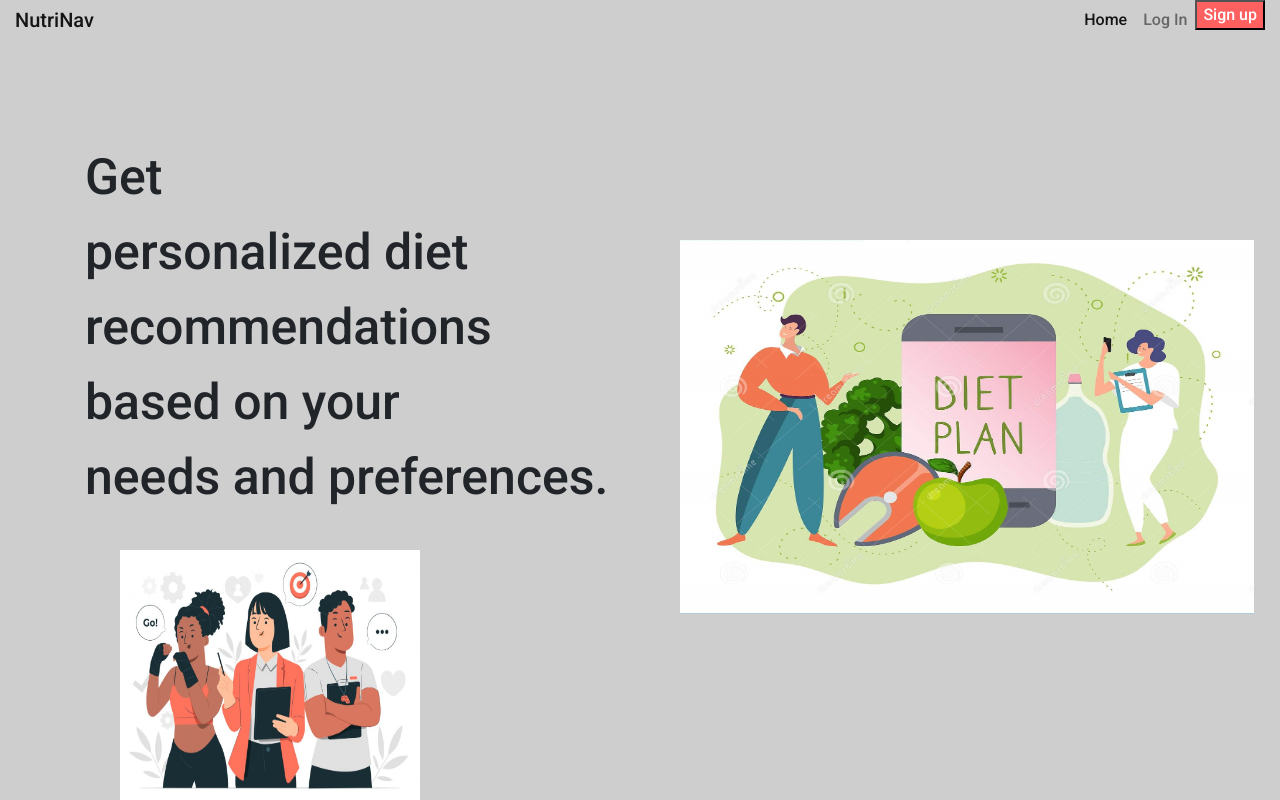
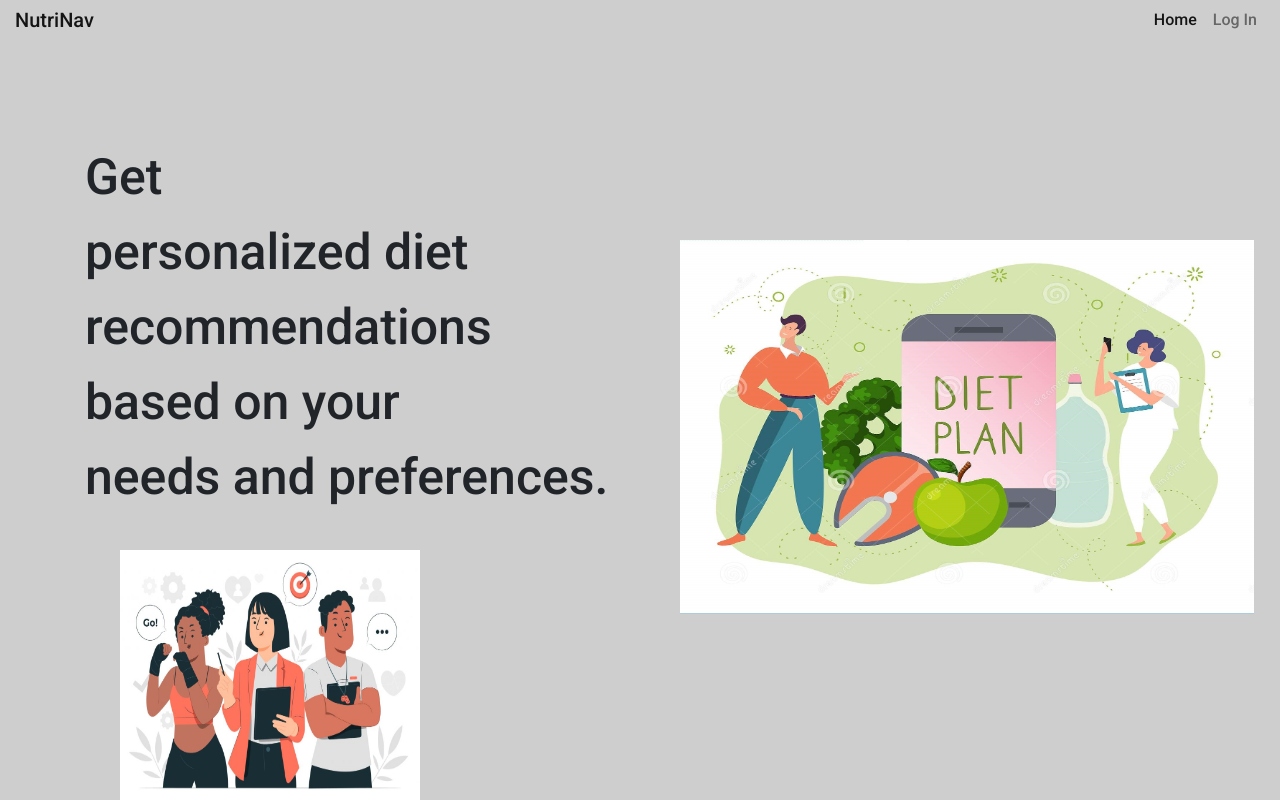
Before and after one commit to sahil-sagwekar2652/NutriNav, a Flask app: page / in a window 1280 px wide. Run offline with Flask 3, Linux system fonts and the light colour scheme.

Commit message:
removed signup page

```diff
--- a/templates/index.html
+++ b/templates/index.html
@@ -33,9 +33,6 @@
                   <li class="nav-item">
                     <a class="nav-link" href="{{ url_for('login') }}">Log In</a>
                   </li>
-                  <li class="nav-item">
-                    <button>Sign up</button>
-                  </li>
                   {% endif %}
                 </ul>
               </div>
```
